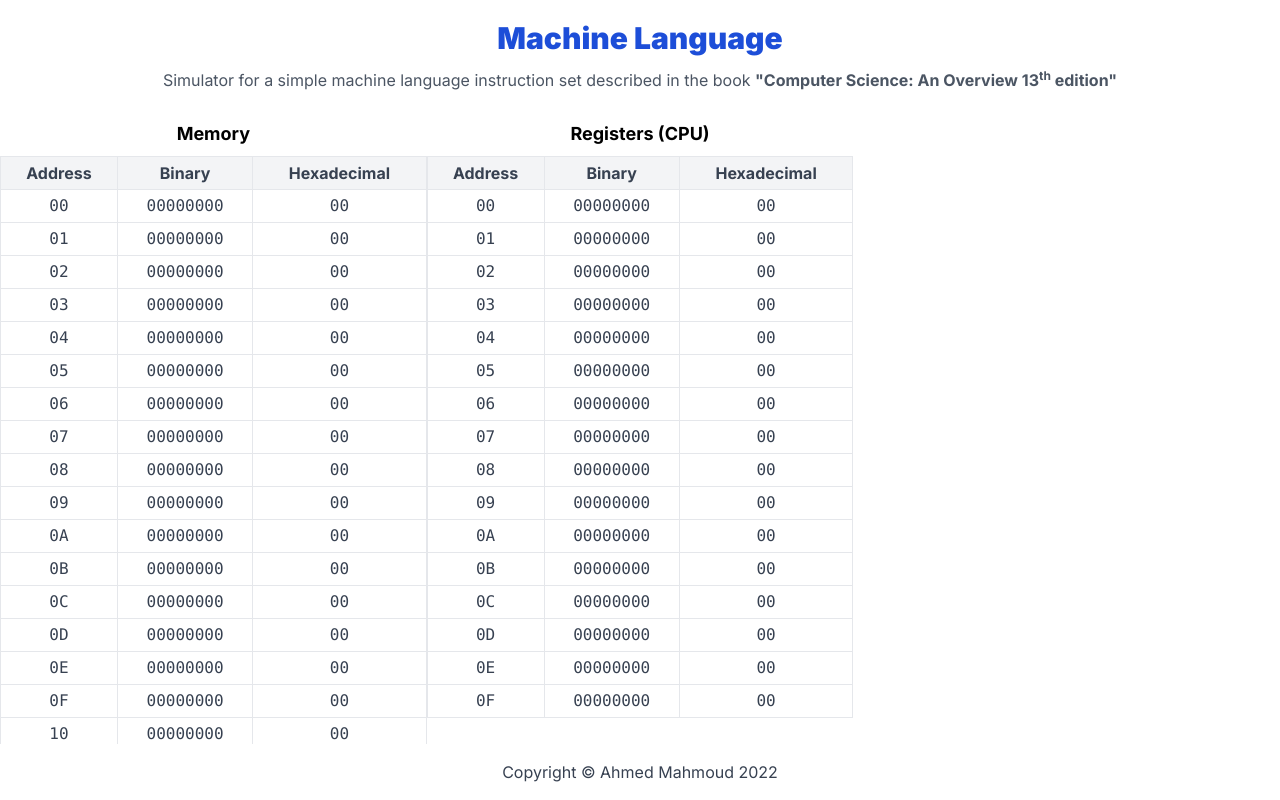
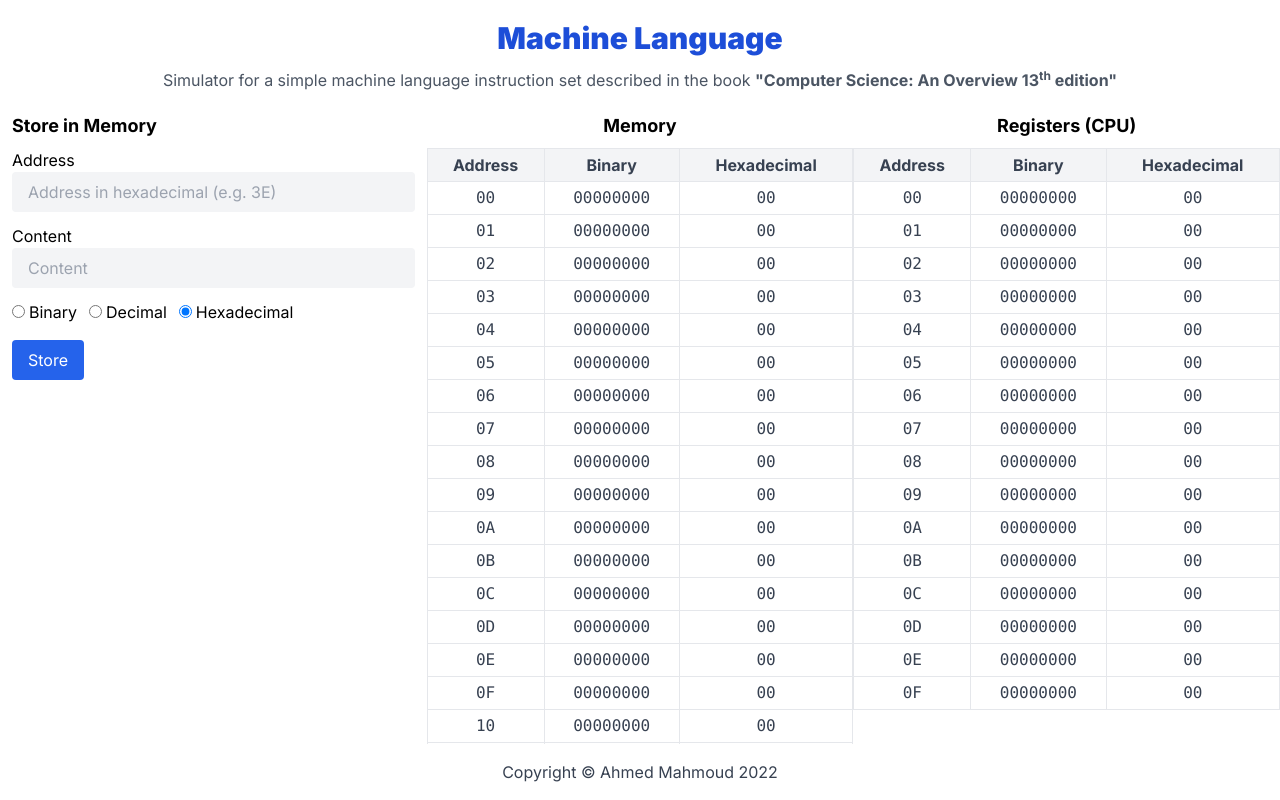
Before and after one commit to a7medev/machine-language, a React (Vite) app: page / in a window 1280 px wide. Built offline with nearby package versions, Linux system fonts and the light colour scheme.

Commit message:
feat: store in main memory

```diff
--- /dev/null
+++ b/src/components/Button.tsx
@@ -0,0 +1,12 @@
+interface ButtonProps extends React.ComponentProps<'button'> {}
+
+function Button(props: ButtonProps) {
+  return (
+    <button
+      {...props}
+      className="px-4 py-2 bg-blue-600 text-white rounded transition-colors hover:bg-blue-700"
+    />
+  );
+}
+
+export default Button;
--- /dev/null
+++ b/src/components/Input.tsx
@@ -0,0 +1,22 @@
+interface InputProps extends React.ComponentProps<'input'> {
+  label: string;
+  id: string;
+}
+
+function Input({ id, label, placeholder, ...props }: InputProps) {
+  return (
+    <div className="mb-3">
+      <div>
+        <label htmlFor={id}>{label}</label>
+      </div>
+      <input
+        {...props}
+        id={id}
+        placeholder={placeholder ?? label}
+        className="px-4 py-2 bg-gray-100 rounded w-full"
+      />
+    </div>
+  );
+}
+
+export default Input;
--- a/src/components/Machine.tsx
+++ b/src/components/Machine.tsx
@@ -1,6 +1,7 @@
 import { useState } from 'react';
 import useMemory from '../hooks/useMemory';
 import Memory from './Memory';
+import StoreMemoryForm from './StoreMemoryForm';
 
 const REGISTERS_COUNT = 16;
 const MEMORY_CELLS_COUNT = 256;
@@ -12,6 +13,10 @@ function Machine() {
 
   return (
     <div className="grid grid-cols-3">
+      <aside className="px-3 pb-5 overflow-scroll">
+        <h3 className="font-bold text-lg mb-2">Store in Memory</h3>
+        <StoreMemoryForm onStore={storeMemory} />
+      </aside>
       <aside className="h-full overflow-scroll">
         <Memory cells={memory} title="Memory" />
       </aside>
--- a/src/components/Memory.tsx
+++ b/src/components/Memory.tsx
@@ -8,7 +8,7 @@ interface MemoryProps {
 function Memory({ cells, title }: MemoryProps) {
   return (
     <table className="border-collapse border text-center w-full">
-      <caption className="text-lg font-bold text-center py-2 sticky top-0 left-0 bg-white border-b-1 border-b-gray-200">
+      <caption className="text-lg font-bold text-center pb-2 sticky top-0 left-0 bg-white border-b-1 border-b-gray-200">
         {title}
       </caption>
       <thead>
--- /dev/null
+++ b/src/components/StoreMemoryForm.tsx
@@ -0,0 +1,68 @@
+import { FormEvent } from 'react';
+import Input from './Input';
+import Button from './Button';
+
+interface Form extends Element {
+  base: RadioNodeList;
+  address: HTMLInputElement;
+  content: HTMLInputElement;
+}
+
+interface StoreMemoryFormProps {
+  onStore: (address: number, content: number) => void;
+}
+
+function StoreMemoryForm({ onStore }: StoreMemoryFormProps) {
+  const handleSubmit = (e: FormEvent) => {
+    e.preventDefault();
+
+    const form = e.target as Form;
+    const base = +form.base.value;
+    const address = parseInt(form.address.value, 16);
+    const content = parseInt(form.content.value, base);
+
+    if (Number.isNaN(content)) {
+      return alert(
+        `Content is not a valid base ${base} number. Please enter a valid number.`
+      );
+    }
+
+    onStore(address, content);
+  };
+
+  return (
+    <form onSubmit={handleSubmit} className="mb-2">
+      <Input
+        id="address-input"
+        name="address"
+        label="Address"
+        placeholder="Address in hexadecimal (e.g. 3E)"
+      />
+      <Input id="content-input" name="content" label="Content" />
+
+      <div className="mb-4">
+        <label className="mr-3">
+          <input type="radio" value="2" name="base" className="mr-1" />
+          Binary
+        </label>
+        <label className="mr-3">
+          <input type="radio" value="10" name="base" className="mr-1" />
+          Decimal
+        </label>
+        <label className="mr-3">
+          <input
+            type="radio"
+            value="16"
+            name="base"
+            defaultChecked
+            className="mr-1"
+          />
+          Hexadecimal
+        </label>
+      </div>
+      <Button type="submit">Store</Button>
+    </form>
+  );
+}
+
+export default StoreMemoryForm;
```
